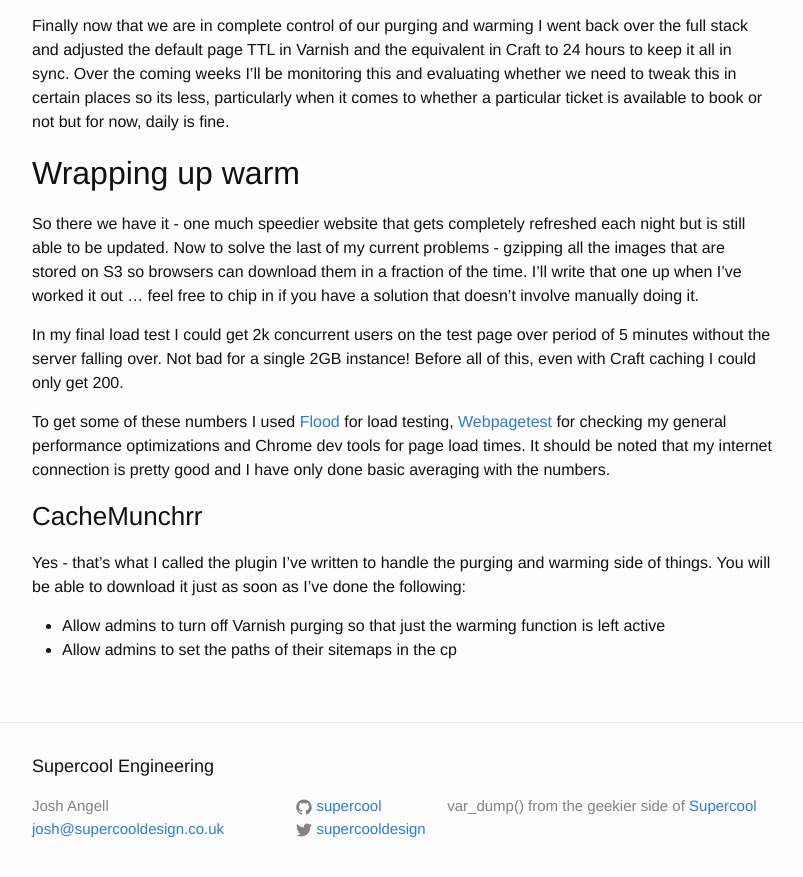
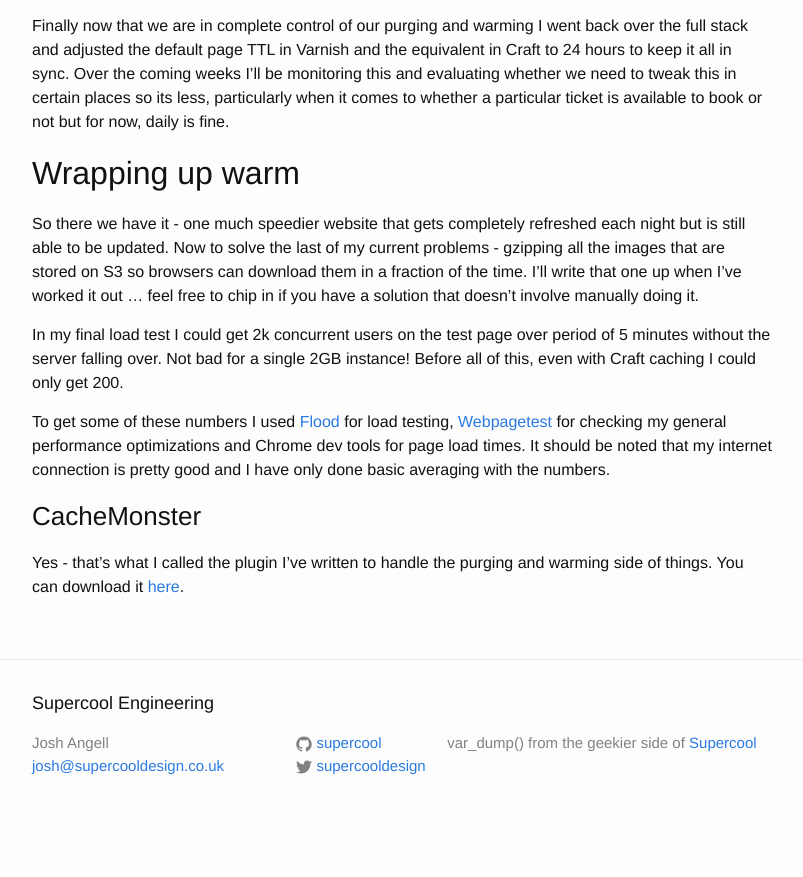
Before and after one commit to supercool/supercool.github.io, a Jekyll site: the page built from _posts/2015-06-08-making-craft-sing-with-varnish-and-nginx.md, in a window 1280 px wide and 900 px high, scrolled down 5585 px. Shown: the top 877 px of the window, without its empty margins (238-1041 px from the left). Built offline with Jekyll 4.4.1, drawn with Linux system fonts in a browser that asks for light colours; after the commit the page ends 6422 px from its top, so only the background shows below that.

Commit message:
Plugin note

```diff
--- a/_posts/2015-06-08-making-craft-sing-with-varnish-and-nginx.md
+++ b/_posts/2015-06-08-making-craft-sing-with-varnish-and-nginx.md
@@ -170,8 +170,5 @@ In my final load test I could get 2k concurrent users on the test page over peri
 
 To get some of these numbers I used [Flood](https://flood.io) for load testing, [Webpagetest](http://www.webpagetest.org/) for checking my general performance optimizations and Chrome dev tools for page load times. It should be noted that my internet connection is pretty good and I have only done basic averaging with the numbers.
 
-### CacheMunchrr
-Yes - that’s what I called the plugin I’ve written to handle the purging and warming side of things. You will be able to download it just as soon as I’ve done the following:
-
-- Allow admins to turn off Varnish purging so that just the warming function is left active
-- Allow admins to set the paths of their sitemaps in the cp
+### CacheMonster
+Yes - that’s what I called the plugin I’ve written to handle the purging and warming side of things. You can download it [here](http://plugins.supercooldesign.co.uk/plugin/cache-monster).
```
